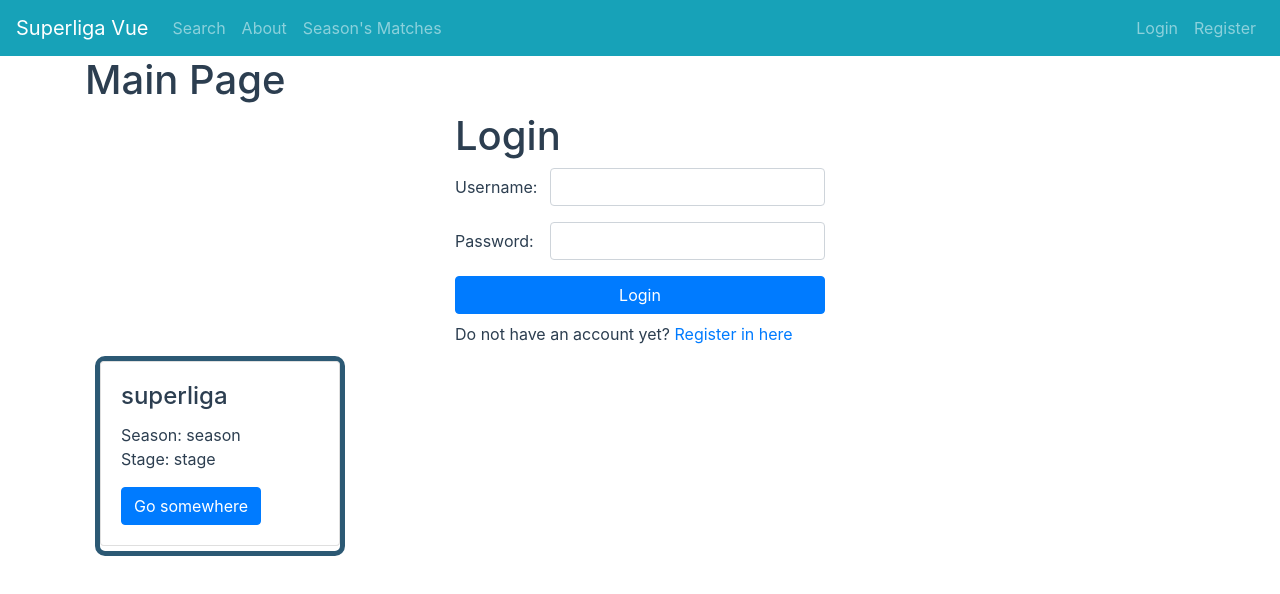
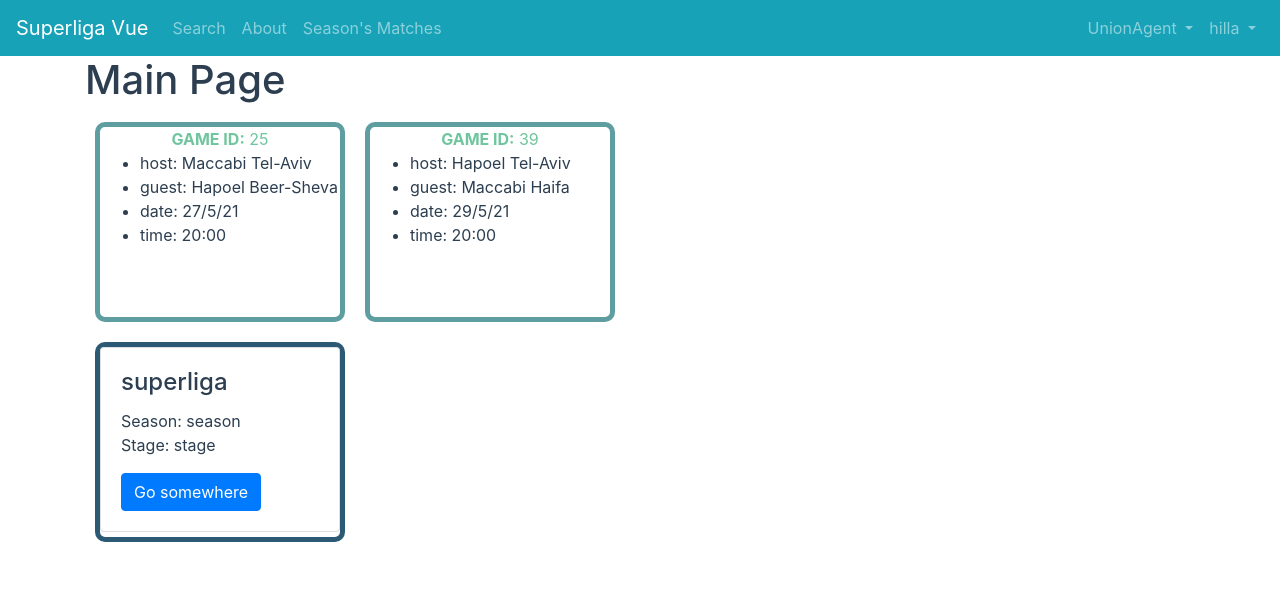
Before and after one commit to Web-Development-Environments-2021/assignment-3-3-205890320_313326985, a Vue app: page / in a window 1280 px wide. Shown: the top 594 px of the page. Built offline with nearby package versions, Linux system fonts and the light colour scheme.

Commit message:
present user name when logged in

```diff
--- a/src/App.vue
+++ b/src/App.vue
@@ -10,8 +10,8 @@
         <b-nav-item :to="{ name: 'seasonMatches' }">Season's Matches</b-nav-item>
         </b-navbar-nav>
         <b-navbar-nav class="ml-auto" v-if="!$root.store.username">
-          <b-nav-item :to="{ name: 'login' }">Login</b-nav-item>
-          <b-nav-item :to="{ name: 'register' }">Register</b-nav-item>
+        <b-nav-item :to="{ name: 'login' }">Login</b-nav-item>
+        <b-nav-item :to="{ name: 'register' }">Register</b-nav-item>
         </b-navbar-nav>
         <b-navbar-nav class="ml-auto" v-else>
         <b-nav-item-dropdown right>
@@ -26,7 +26,7 @@
 
         <b-nav-item-dropdown right>
           <template #button-content>
-            User
+            {{$root.store.username}}
           </template>
           <b-dropdown-item href="#/favoriteMatches">Favorites</b-dropdown-item>
           <b-dropdown-item href="#" @click="Logout()">Log Out</b-dropdown-item>
--- a/src/main.js
+++ b/src/main.js
@@ -2,16 +2,8 @@ import Vue from "vue";
 import App from "./App.vue";
 import VueAxios from "vue-axios";
 import axios from "axios";
-
 import routes from "./routes";
 import VueRouter from "vue-router";
-
-import { state as store_state, actions as store_actions } from "./store";
-
-const state = Vue.observable(store_state)
-const actions = Vue.observable(store_actions)
-const store = { state: state, actions: actions }
-
 Vue.use(VueRouter);
 const router = new VueRouter({
   routes
@@ -78,7 +70,7 @@ Vue.config.productionTip = false;
 const shared_data = {
   // username: localStorage.username,
   username: undefined,
-  // username: "hilla",
+  username: "hilla",
   login(username) {
     localStorage.setItem("username", username);
     this.username = username;
@@ -91,7 +83,7 @@ const shared_data = {
   }
 };
 console.log(shared_data);
-Vue.prototype.$store = store;
+// Vue.prototype.$root.store = shared_data;
 
 new Vue({
   router,
--- a/src/store.js
+++ /dev/null
@@ -1,14 +0,0 @@
-const state = {
-  server_domain: "http://localhost:3000/",
-  username: undefined,
-  items: []
-
-};
-
-const actions = {
-  addItem: () =>{
-      state.items.push("newItem")
-  }
-}
-
-export {state,actions}
```
